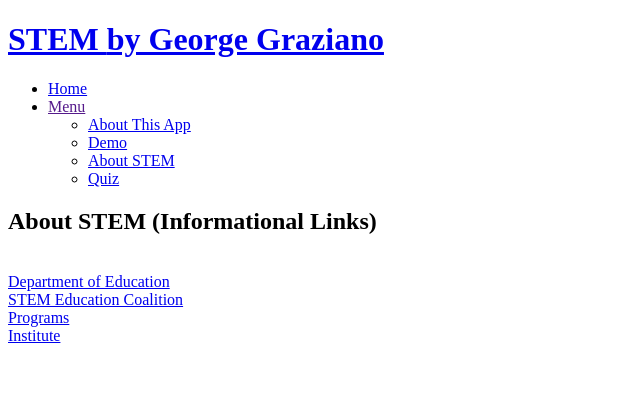
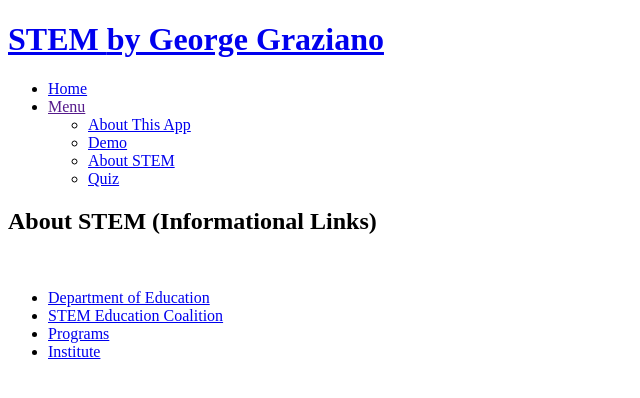
Before and after one commit to ggraz330/ggraz330.github.io, a plain HTML site: page aboutSTEM.html in a window 1280 px wide. Shown: the whole page, without its empty margins (0-640 px from the left). Drawn offline with Linux system fonts and the light colour scheme; a script that the page names is missing; some icons are missing.

Commit message:
aboutSTEM modification

```diff
--- a/aboutSTEM.html
+++ b/aboutSTEM.html
@@ -55,10 +55,12 @@
             <header class="special container">
 		<span class="icon fa-mobile"></span>
 		<h2><strong>About STEM </strong> (Informational Links)</h2><br/>
-		<a href='http://www.ed.gov/stem'>Department of Education </a><br />
-                <a href='http://www.stemedcoalition.org/'>STEM Education Coalition </a><br />
-                <a href='http://www.pathwaystoscience.org/Institution.aspx?sort=Institution&subsort=CUNYBrooklynCollege'>Programs </a><br />
-                <a href='http://www.wpi.edu/academics/stem/resources.html'>Institute </a><br/>
+                <ul>
+                    <li><a href='http://www.ed.gov/stem'>Department of Education </a><br />
+                    <li><a href='http://www.stemedcoalition.org/'>STEM Education Coalition </a><br />
+                    <li><a href='http://www.pathwaystoscience.org/Institution.aspx?sort=Institution&subsort=CUNYBrooklynCollege'>Programs </a><br />
+                    <li><a href='http://www.wpi.edu/academics/stem/resources.html'>Institute </a><br/>
+                </ul>
             </header>
 	</body>
 </html>
```
